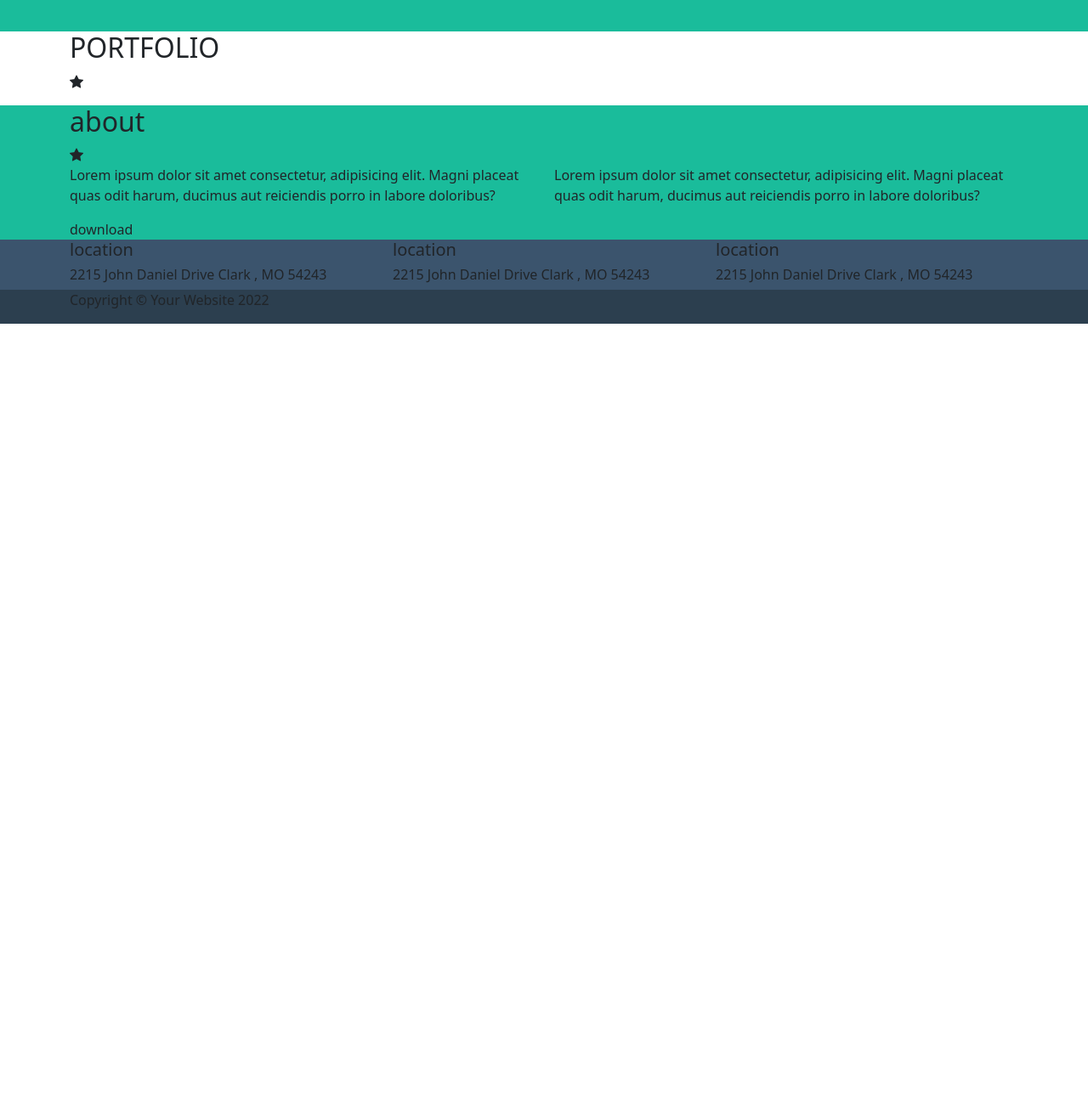
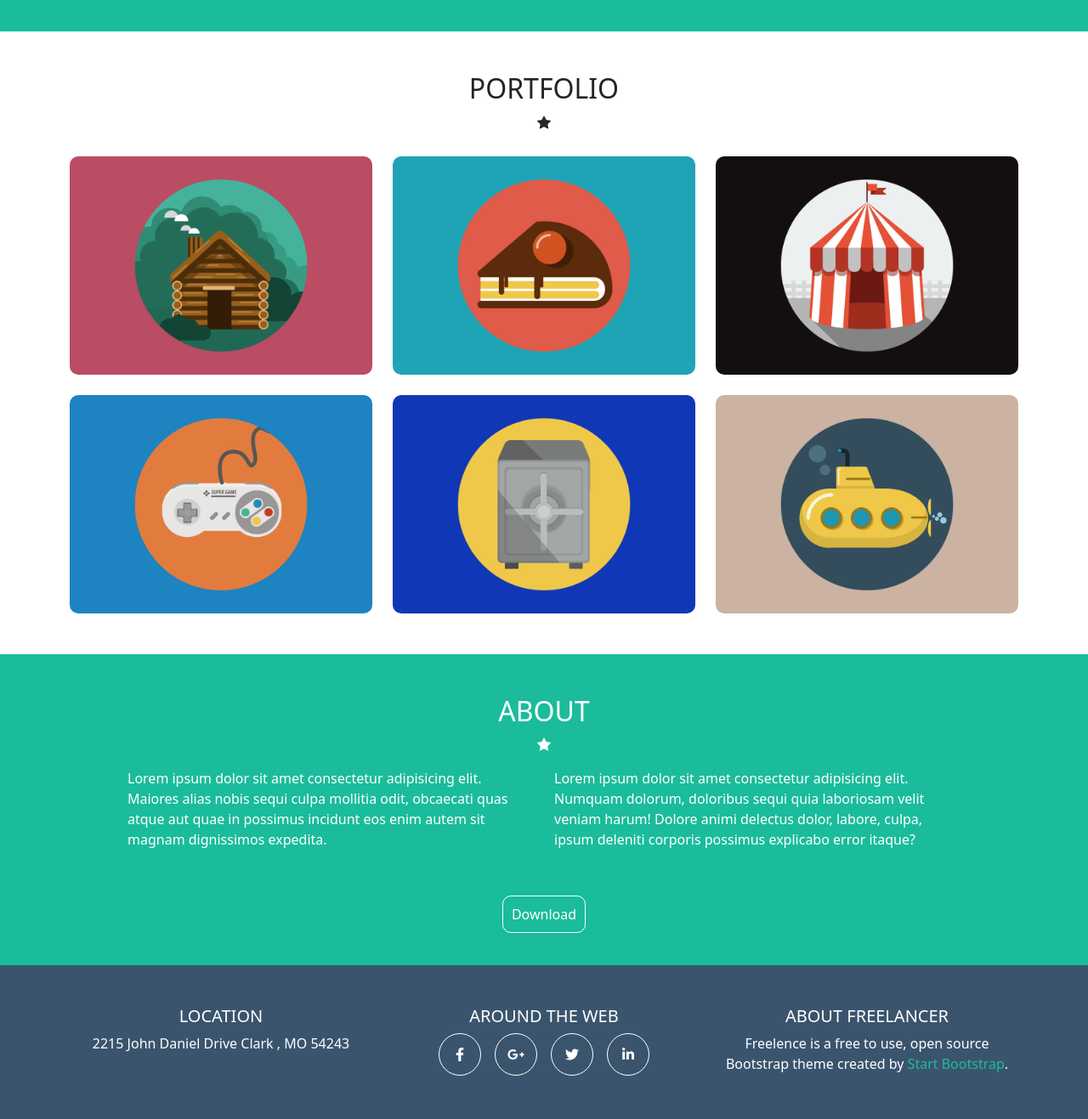
Before and after one commit to Roberto-Larivera/html-css-bootstrap-freelancer, a plain HTML site: page index.html in a window 1280 px wide. Shown: the part 561-1878 px from the top of the page at 85% size. Before the commit the page ends 942 px from the top, so only its background shows below. Drawn offline with nearby package versions, Linux system fonts and the light colour scheme.

Commit message:
stilizazione footer

```diff
--- a/css/style.css
+++ b/css/style.css
@@ -1,5 +1,6 @@
 header{
     background-color: var(--primary-color);
+    color: var(--white-color);
 }
 #jumbotron{
     background-color: var(--secondary-color);
@@ -7,13 +8,19 @@ header{
 }
 #about{
     background-color: var(--secondary-color);
+    color: var(--white-color);
+
 }
 
 #footer-start{
     background-color: var(--primary-color-light);
+    color: var(--white-color);
+
 }
 #footer-end{
     background-color: var(--primary-color);
+    color: var(--white-color);
+
 }
 
 
@@ -27,3 +34,35 @@ header{
     flex-direction: column;
     align-items: center;
 }
+
+#portfolio img{
+    width: 100%;
+    border-radius: 10px;
+}
+
+.my-btn{
+    text-decoration: none;
+    color: var(--white-color);
+    border: 1px solid var(--white-color);
+    padding: 10px;
+    border-radius: 10px;
+}
+.my-btn:hover{
+    color: var(--secondary-color);
+    border: 1px solid var(--secondary-color);
+    background-color: var(--white-color);
+}
+.my-icon{
+    border: 1px solid var(--white-color);
+    border-radius: 50%;
+    width: 50px;
+    height: 50px;
+    display: flex;
+    justify-content: center;
+    align-items: center;
+}
+
+#footer-start p a{
+    text-decoration: none;
+    color: var(--secondary-color);
+}
--- a/index.html
+++ b/index.html
@@ -14,10 +14,12 @@
         <link rel="stylesheet" href="css/animation.css">
         <link rel="stylesheet" href="css/mediaquery.css">
 
+        <link rel="stylesheet" href="https://cdnjs.cloudflare.com/ajax/libs/font-awesome/6.2.1/css/all.min.css">
+
 
     </head>
     <body class="debug">
-        <header class="py-4 text-light">
+        <header class="py-4">
             <div class="container">
 
                 <div class="row">
@@ -49,110 +51,121 @@
                     </div>
                 </div>
             </section>
-            <section id="portfolio">
+            <section id="portfolio" class="py-5">
                 <div class="container">
                     <div class="row">
-                        <div class="col-12">
+                        <div class="col-12 text-center">
                             <h2>
                                 PORTFOLIO
                             </h2>
                         </div>
-                        <div class="col-12">
+                        <div class="col-12 text-center">
                             <i class="bi bi-star-fill"></i>
                         </div>
                     </div>
-                    <div class="row row-cols-1 row-cols-sm-1 row-cols-md-2 row-cols-lg-3 g-3">
+                    <div class="row row-cols-1 row-cols-sm-1 row-cols-md-2 row-cols-lg-3 g-4 mt-1">
                         <div class="col">
-                            <div class="box-b"></div>
+                            <img src="img/cabin.png" alt="cabin">
                         </div>
                         <div class="col">
-                            <div class="box-b"></div>
+                            <img src="img/cake.png" alt="cake">
                         </div>
                         <div class="col">
-                            <div class="box-b"></div>
+                            <img src="img/circus.png" alt="circus">
                         </div>
                         <div class="col">
-                            <div class="box-b"></div>
+                            <img src="img/game.png" alt="game">
                         </div>
                         <div class="col">
-                            <div class="box-b"></div>
+                            <img src="img/safe.png" alt="safe">
                         </div>
                         <div class="col">
-                            <div class="box-b"></div>
+                            <img src="img/submarine.png" alt="submarine">
                         </div>
                     </div>
                 </div>
             </section> <!--fine portfolio-->
-                <section id="about">
+            <section id="about" class="py-5">
                     <div class="container">
                         <div class="row">
-                            <div class="col-12">
+                            <div class="col-12 text-center">
                                 <h2>
-                                    about
+                                    ABOUT
                                 </h2>
                             </div>
-                            <div class="col-12">
+                            <div class="col-12 text-center mb-3">
                                 <i class="bi bi-star-fill"></i>
                             </div>
                         </div>
-                        <div class="row row-cols-1 row-cols-md-2">
+                        <div class="row row-cols-1 row-cols-md-2 px-5 mx-2 mb-5">
                             <div class="col">
                                 <p>
-                                    Lorem ipsum dolor sit amet consectetur, adipisicing elit. Magni placeat quas odit harum, ducimus aut reiciendis porro in labore doloribus?
+                                    Lorem ipsum dolor sit amet consectetur adipisicing elit. Maiores alias nobis sequi culpa mollitia odit, obcaecati quas atque aut quae in possimus incidunt eos enim autem sit magnam dignissimos expedita.
                                 </p>
                             </div>
                             <div class="col">
                                 <p>
-                                    Lorem ipsum dolor sit amet consectetur, adipisicing elit. Magni placeat quas odit harum, ducimus aut reiciendis porro in labore doloribus?
+                                    Lorem ipsum dolor sit amet consectetur adipisicing elit. Numquam dolorum, doloribus sequi quia laboriosam velit veniam harum! Dolore animi delectus dolor, labore, culpa, ipsum deleniti corporis possimus explicabo error itaque?
                                 </p>
                             </div>
                         </div>
-                        <div class="row">
+                        <div class="row px-5 text-center mx-2">
                             <div class="col-12">
-                                download
+                                <a class="my-btn" href="#">
+                                    Download
+                                </a>
                             </div>
                         </div>
                     </div>
-                </section>
+            </section>
         </main>
         <footer>
-            <section id="footer-start">
+            <section id="footer-start" class="py-5">
                 <div class="container">
-                    <div class="row row-cols-1 row-cols-md-3">
-                        <div class="col">
+                    <div class="row row-cols-1 row-cols-md-3 text-center ">
+                        <div class="col mb-5">
                             <h5>
-                                location
+                                LOCATION
                             </h5>
-                            <h6>
-                                2215 John Daniel Drive Clark , MO 54243
-                            </h6>
+                            <span>2215 John Daniel Drive Clark , MO 54243</span>
+                        </div>
+
+
+                        <div class="col mb-5">
+                            <h5>
+                                AROUND THE WEB
+                            </h5>
+                            <div class="d-flex justify-content-center">
+                                <div class=" my-icon mx-2">
+                                    <i class="fa-brands fa-facebook-f"></i>
+                                </div>
+                                <div class=" my-icon mx-2">
+                                    <i class="fa-brands fa-google-plus-g"></i>
+                                </div>
+                                <div class=" my-icon mx-2">
+                                    <i class="fa-brands fa-twitter"></i>
+                                </div>
+                                <div class=" my-icon mx-2">
+                                    <i class="fa-brands fa-linkedin-in"></i>
+                                </div>
+                            </div>
                         </div>
 
 
                         <div class="col">
                             <h5>
-                                location
+                                ABOUT FREELANCER
                             </h5>
-                            <h6>
-                                2215 John Daniel Drive Clark , MO 54243
-                            </h6>
-                        </div>
-
-
-                        <div class="col">
-                            <h5>
-                                location
-                            </h5>
-                            <h6>
-                                2215 John Daniel Drive Clark , MO 54243
-                            </h6>
+                            <p>
+                                Freelence is a free to use, open source Bootstrap theme created by <a target="_blank" href="https://getbootstrap.com/docs/5.2/getting-started/introduction/">Start Bootstrap</a>.
+                            </p>
                         </div>
                     </div>
                 </div>
             </section>
-            <section id="footer-end">
+            <section id="footer-end" class="py-5">
                 <div class="container">
-                    <div class="row">
+                    <div class="row text-center">
                         <div class="col">
                             <p>
                                 Copyright &#169; Your Website 2022
```
